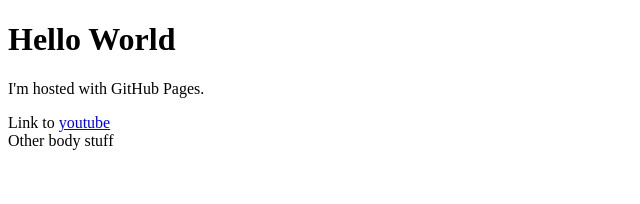
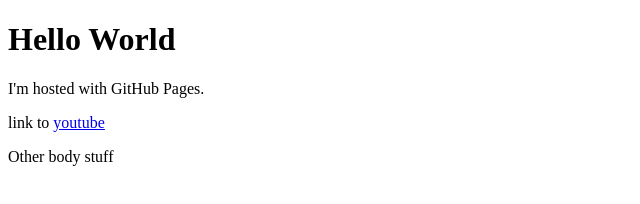
Before and after one commit to AViljoen95/AViljoen95.github.io, a plain HTML site: page index.html in a window 1280 px wide. Shown: the whole page, without its empty margins (0-640 px from the left). Drawn offline with Linux system fonts and the light colour scheme.

Commit message:
Update index.html

```diff
--- a/index.html
+++ b/index.html
@@ -4,7 +4,7 @@
     <h1>Hello World</h1>
     <p>I'm hosted with GitHub Pages.</p>
         <div>
-            Link to <a href="youtube.com">youtube</a>
+            <p>link to <a href="https://www.youtube.com/"">youtube</a></p>
         </div>
         <div>
             Other body stuff
```
